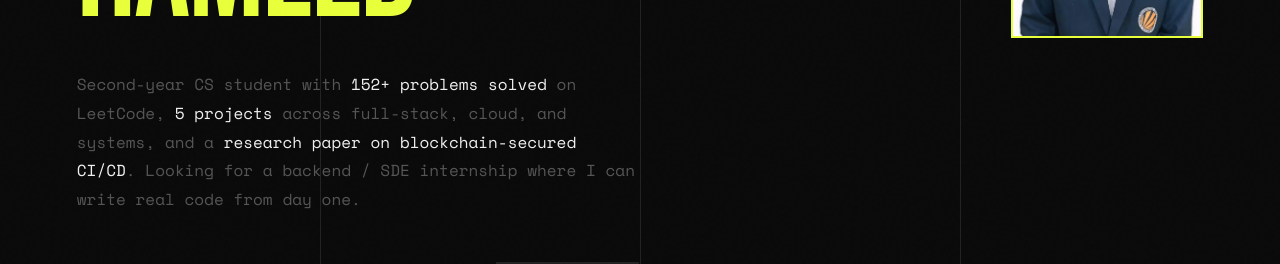
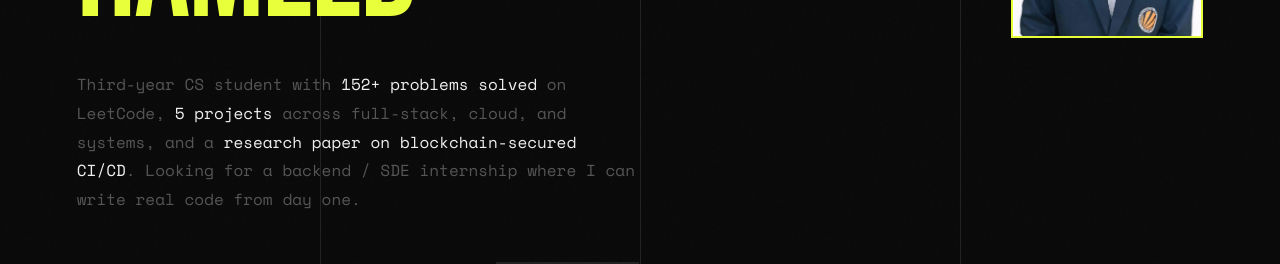
Before and after one commit to cyberpunk47/my-portfolio, a React (Vite) app: page / in a window 1280 px wide. Shown: the part 408-672 px from the top of the page. Built offline with nearby package versions, Linux system fonts and the light colour scheme; no server answers.

Commit message:
new changes

```diff
--- a/src/components/About.tsx
+++ b/src/components/About.tsx
@@ -63,7 +63,7 @@ export default function About() {
                         style={{ display: "flex", flexDirection: "column", gap: "20px" }}
                     >
                         <p style={{ fontSize: "19px", lineHeight: 1.8, color: "var(--muted)" }}>
-                            Hey, I'm <strong style={{ color: "var(--text)" }}>Yasir Hameed</strong> — a second-year CS
+                            Hey, I'm <strong style={{ color: "var(--text)" }}>Yasir Hameed</strong> — a third-year CS
                             undergrad who'd rather <strong style={{ color: "var(--text)" }}>build a system from scratch</strong> than
                             follow a tutorial. I think in <strong style={{ color: "var(--text)" }}>algorithms</strong>, dream
                             in <strong style={{ color: "var(--text)" }}>architecture diagrams</strong>, and ship code that
--- a/src/components/Hero.tsx
+++ b/src/components/Hero.tsx
@@ -116,7 +116,7 @@ export default function Hero() {
                         lineHeight: 1.8,
                     }}
                 >
-                    Second-year CS student with{" "}
+                    Third-year CS student with{" "}
                     <span style={{ color: "var(--text)" }}>152+ problems solved</span> on LeetCode,{" "}
                     <span style={{ color: "var(--text)" }}>5 projects</span> across full-stack, cloud,
                     and systems, and a{" "}
```
